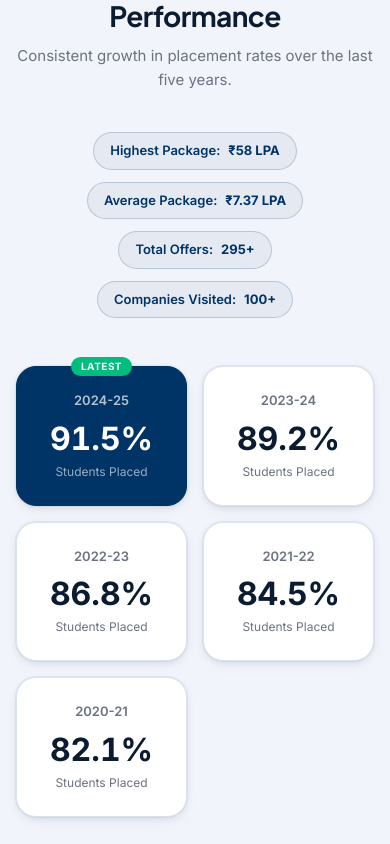
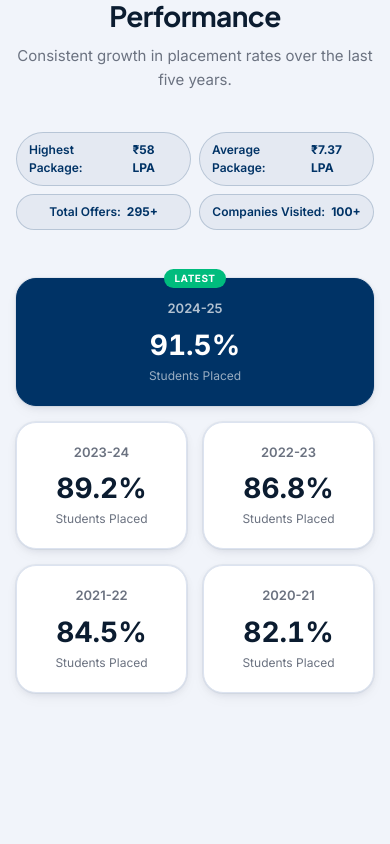
Before and after one commit to coding-pundit-nitap/Tnp, a Next.js app: page / in a window 390 px wide. Shown: the part 3720-4564 px from the top of the page. Built offline with nearby package versions, Linux system fonts and the light colour scheme.

Commit message:
responsive: fix director message and year trends for mobile screens

```diff
--- a/components/landing/DirectorMessage.tsx
+++ b/components/landing/DirectorMessage.tsx
@@ -21,25 +21,25 @@ export default function DirectorMessage() {
           className="mt-14 grid overflow-hidden rounded-2xl border border-line bg-surface shadow-soft lg:grid-cols-3"
         >
           {/* Director photo + info */}
-          <div className="flex flex-col items-center justify-center bg-navy p-8 text-center lg:p-10">
-            <div className="h-32 w-32 overflow-hidden rounded-full border-4 border-white/20">
+          <div className="flex flex-col items-center justify-center bg-navy p-6 text-center sm:p-8 lg:p-10">
+            <div className="h-24 w-24 overflow-hidden rounded-full border-4 border-white/20 sm:h-32 sm:w-32">
               <img
                 src="https://res.cloudinary.com/dniihkck2/image/upload/v1749371321/310243512_misgnm.jpg"
                 alt="Prof. Mohan V Aware"
                 className="h-full w-full object-cover"
               />
             </div>
-            <h3 className="mt-5 text-lg font-bold text-white">
+            <h3 className="mt-4 text-base font-bold text-white sm:mt-5 sm:text-lg">
               Prof. Mohan V Aware
             </h3>
-            <p className="mt-1 text-sm text-white/70">
+            <p className="mt-1 text-xs text-white/70 sm:text-sm">
               Director, NIT Arunachal Pradesh
             </p>
           </div>
 
           {/* Message content */}
-          <div className="p-8 sm:p-10 lg:col-span-2">
-            <p className="text-[15px] leading-7 text-ink-soft">
+          <div className="p-6 sm:p-8 lg:col-span-2 lg:p-10">
+            <p className="text-sm leading-7 text-ink-soft sm:text-[15px]">
               The National Institute of Technology, Arunachal Pradesh was
               inaugurated on 18th August, 2010 as a member of a group of ten new
               NITs established by the Government of India under the Ministry of
@@ -47,7 +47,7 @@ export default function DirectorMessage() {
               nurturing young minds and preparing them for leadership roles in
               technology and innovation.
             </p>
-            <p className="mt-4 text-[15px] leading-7 text-ink-soft">
+            <p className="mt-4 text-sm leading-7 text-ink-soft sm:text-[15px]">
               Our Training &amp; Placement Cell serves as a vital bridge between
               academia and industry. It works tirelessly to ensure that our
               students are well-equipped with the skills, exposure, and
@@ -56,7 +56,7 @@ export default function DirectorMessage() {
               placement records, we are proud of the progress we continue to
               make.
             </p>
-            <p className="mt-4 text-[15px] leading-7 text-ink-soft">
+            <p className="mt-4 text-sm leading-7 text-ink-soft sm:text-[15px]">
               I encourage all stakeholders — students, faculty, and recruiters —
               to actively engage with the T&amp;P Cell and contribute to making
               our placement ecosystem more robust and rewarding.
--- a/components/landing/YearWiseTrends.tsx
+++ b/components/landing/YearWiseTrends.tsx
@@ -34,12 +34,12 @@ export default function YearWiseTrends() {
           whileInView={{ opacity: 1, y: 0 }}
           transition={{ duration: 0.4 }}
           viewport={{ once: true }}
-          className="mt-10 flex flex-wrap items-center justify-center gap-3"
+          className="mt-10 grid grid-cols-2 gap-2 sm:flex sm:flex-wrap sm:items-center sm:justify-center sm:gap-3"
         >
           {highlights.map((h) => (
             <span
               key={h.label}
-              className="inline-flex items-center gap-2 rounded-full border border-navy/20 bg-navy/5 px-4 py-2 text-[13px] font-semibold text-navy"
+              className="inline-flex items-center justify-center gap-1.5 rounded-full border border-navy/20 bg-navy/5 px-3 py-2 text-[12px] sm:text-[13px] font-semibold text-navy sm:px-4"
             >
               {h.label}: <span className="font-bold">{h.value}</span>
             </span>
@@ -47,7 +47,7 @@ export default function YearWiseTrends() {
         </motion.div>
 
         {/* Year cards */}
-        <div className="mt-12 grid grid-cols-2 gap-4 sm:grid-cols-3 md:grid-cols-5">
+        <div className="mt-12 grid grid-cols-2 gap-4 sm:grid-cols-3 lg:grid-cols-5">
           {yearData.map((d, i) => (
             <motion.div
               key={d.year}
@@ -55,9 +55,9 @@ export default function YearWiseTrends() {
               whileInView={{ opacity: 1, y: 0 }}
               transition={{ delay: i * 0.06, duration: 0.4, ease: "easeOut" }}
               viewport={{ once: true }}
-              className={`relative flex flex-col items-center rounded-2xl border p-6 text-center shadow-soft transition-all duration-300 hover:shadow-soft-hover ${
+              className={`relative flex flex-col items-center rounded-2xl border p-5 sm:p-6 text-center shadow-soft transition-all duration-300 hover:shadow-soft-hover ${
                 d.highlight
-                  ? "border-navy bg-navy text-white"
+                  ? "col-span-2 sm:col-span-1 border-navy bg-navy text-white"
                   : "border-line bg-surface hover:bg-[#f8faff]"
               }`}
             >
@@ -74,7 +74,7 @@ export default function YearWiseTrends() {
                 {d.year}
               </p>
               <p
-                className={`mt-3 text-[32px] font-bold tabular-nums leading-none ${
+                className={`mt-3 text-[28px] sm:text-[32px] font-bold tabular-nums leading-none ${
                   d.highlight ? "text-white" : "text-ink"
                 }`}
               >
```
